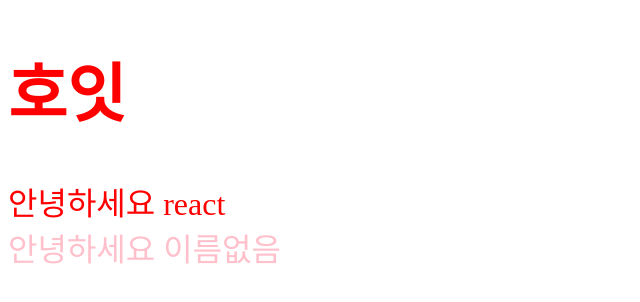
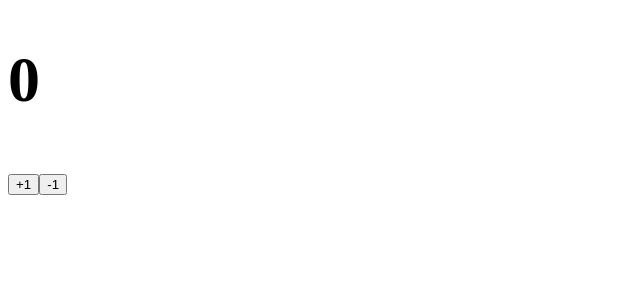
Before and after one commit to codesquad-members-2021/todo-list, a React (Create React App) app in the folder todo-eamon/: page / in a window 1280 px wide. Shown: the top 302 px of the page, without its empty margins (0-640 px from the left). Built offline with nearby package versions, Linux system fonts and the light colour scheme.

Commit message:
[Add] Counter.js 1-7 useState를 통해 컴포넌트에 상태 관리하기
- [Feat] Counter +1 -1 버튼 누르면 각각 number 상태가 setNumber 에서 바뀐다.

```diff
--- a/todo-eamon/src/App.js
+++ b/todo-eamon/src/App.js
@@ -1,13 +1,11 @@
 import React from "react";
 import Hello from "./Hello";
+import Counter from './Counter';
 
 function App() {
-  return (
-    <div>
-      <Hello name="react" color="red" isSpecial />
-      <Hello color="pink" />
-    </div>
-  );
-}
+    return (
+      <Counter />
+    );
+  }
 
 export default App;
--- /dev/null
+++ b/todo-eamon/src/Counter.js
@@ -0,0 +1,23 @@
+import React, { useState } from "react";
+
+function Counter() {
+  const [number, setNumber] = useState(0);
+
+  const onIncrease = () => {
+    setNumber(prenumber => prenumber + 1);
+  };
+
+  const onDecrease = () => {
+    setNumber(number - 1);
+  };
+
+  return (
+    <div>
+      <h1>{number}</h1>
+      <button onClick={onIncrease}>+1</button>
+      <button onClick={onDecrease}>-1</button>
+    </div>
+  );
+}
+
+export default Counter;
```
